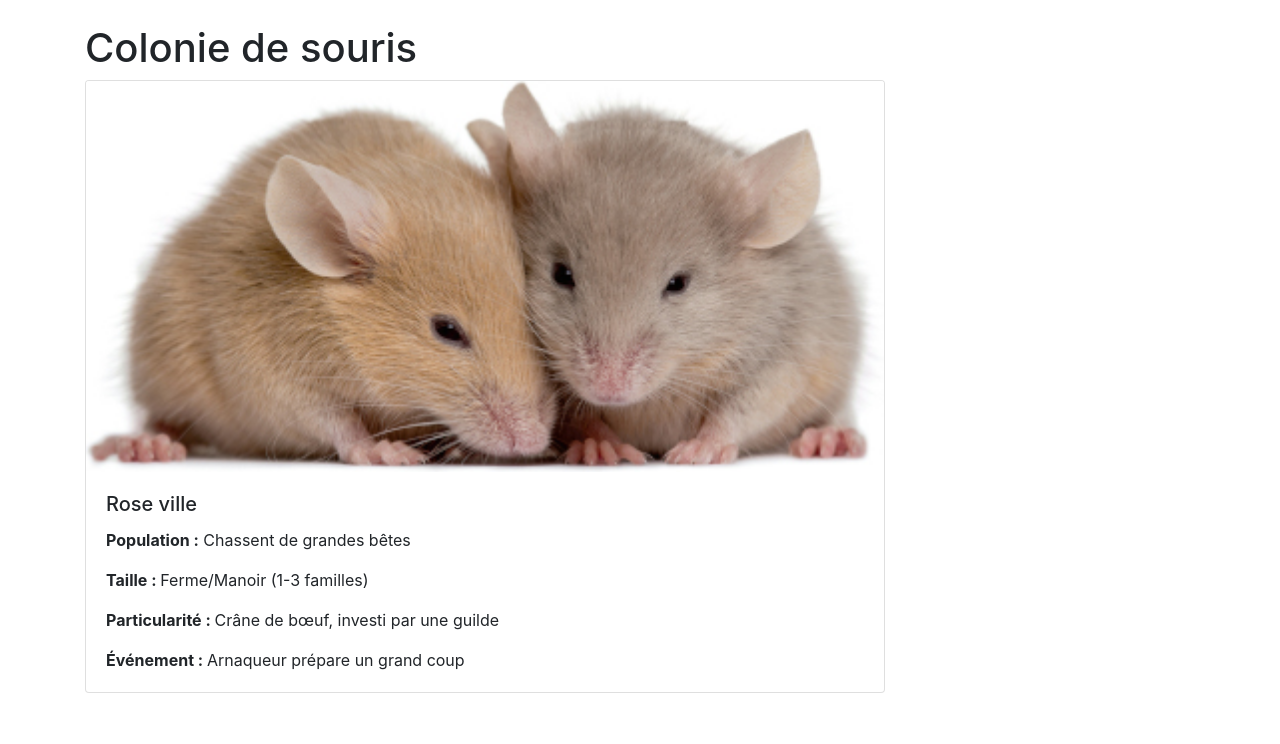
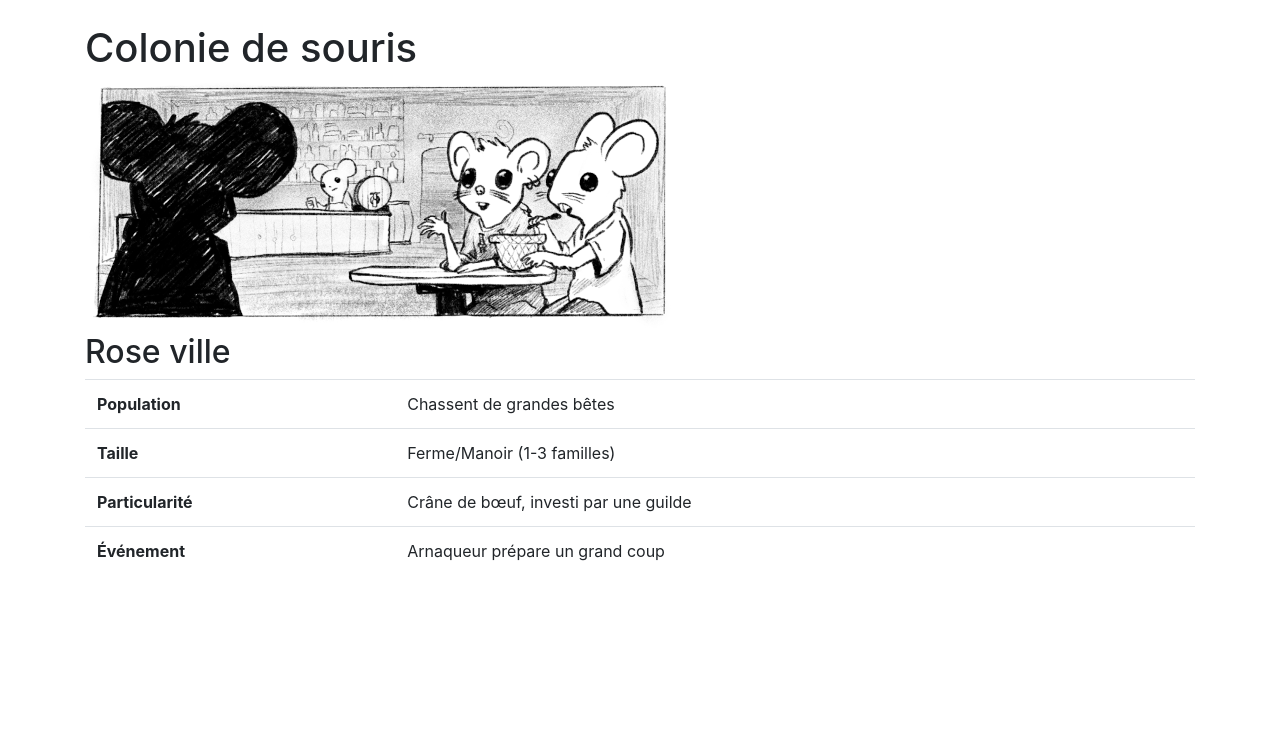
Before and after one commit to philippe-lemaire/chevalier_souris, a Django app: page /boite_a_outils/colonie_de_souris/ in a window 1280 px wide. Shown: the part 56-800 px from the top of the page. Run offline with Django 4.2, Linux system fonts and the light colour scheme; some libraries are stand-ins or nearby versions.

Commit message:
now with a table

```diff
--- a/toolbox/templates/toolbox/generate_colony.html
+++ b/toolbox/templates/toolbox/generate_colony.html
@@ -3,21 +3,28 @@
 
 {% block content %}
 <h1>Colonie de souris</h1>
+{% load static %}
+<img src="{% static 'toolbox/tavern.png' %}" />
 
+<h2>{{colony.name}}</h2>
+<table class="table">
+    <tr>
+        <td><b>Population</b></td>
+        <td>{{colony.inhabitants}}</td>
+    </tr>
+    <tr>
+        <td><b>Taille</b></td>
+        <td>{{colony.size}}</td>
+    </tr>
+    <tr>
+        <td><b>Particularité</b></td>
+        <td>{{colony.element_of_note}}</td>
+    </tr>
+    <tr>
+        <td><b>Événement</b></td>
+        <td>{{colony.event}}</td>
+    </tr>
 
-
-
-<div class="card" style="width: 50rem;">
-    {% load static %}
-    <img src="{% static 'toolbox/2_mice.jpg' %}" class="card-img-top" alt="...">
-    <div class="card-body">
-        <h5 class="card-title">{{colony.name}}</h5>
-        <p class="card-text"><b>Population :</b> {{colony.inhabitants}}</p>
-        <p class="card-text"><b>Taille : </b>{{colony.size}}</p>
-        <p class="card-text"><b>Particularité : </b>{{colony.element_of_note}}</p>
-        <p class="card-text"><b>Événement : </b>{{colony.event}}</p>
-
-    </div>
-</div>
+</table>
 
 {% endblock %}
```
Also changed, not shown: toolbox/static/toolbox/tavern.png (added).
